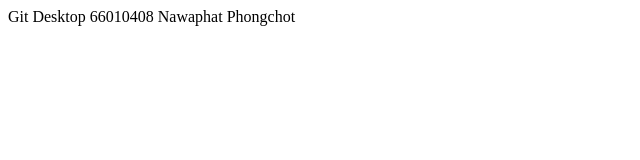
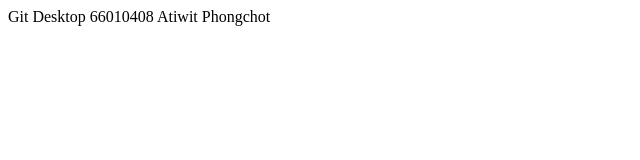
Before and after one commit to GuyNawaphat/git101, a plain HTML site: page index.html in a window 1280 px wide. Shown: the full height of the page, 0-640 px from the left. Drawn offline with Linux system fonts and the light colour scheme.

Commit message:
Update index.html

```diff
--- a/index.html
+++ b/index.html
@@ -6,6 +6,6 @@
     <title>Document</title>
 </head>
 <body>
-    Git Desktop 66010408 Nawaphat Phongchot
+    Git Desktop 66010408 Atiwit Phongchot
 </body>
 </html>
```
